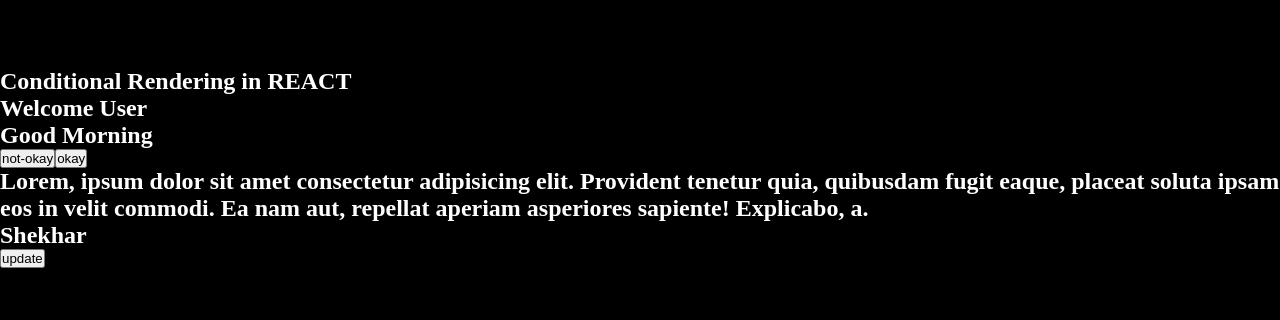
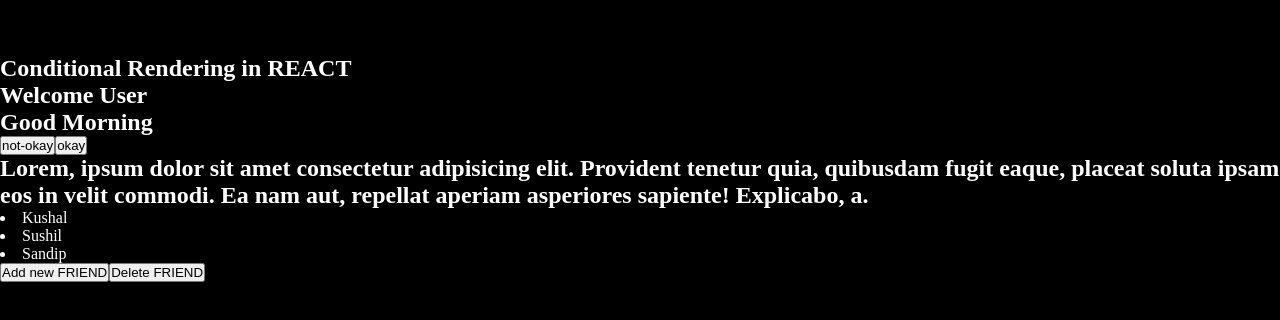
Before and after one commit to Sushey01/50-Hour-React-Challenge, a React (Vite) app: page / in a window 1280 px wide. Shown: the part 232-552 px from the top of the page. Built offline with nearby package versions, Linux system fonts and the light colour scheme.

Commit message:
Day6ArrayManipulation

```diff
--- a/src/App.jsx
+++ b/src/App.jsx
@@ -10,6 +10,7 @@
 import ContentCopy from "./components/Day5EventsHandling/ContentCopy";
 import Events from "./components/Day5EventsHandling/Events";
 import CountState from "./components/Day6StateAndHooks/CountState";
+import FriendsStateArray from "./components/Day6StateAndHooks/FriendsStateArray";
 import Expressions from "./components/Expressions";
 import Footer from "./components/Footer"
 import Greet from "./components/Greet"
@@ -88,7 +89,8 @@
       <ProfileCard/>
       <Events/> */}
       <ContentCopy/>
-      <CountState/>
+      {/* <CountState/> */}
+      <FriendsStateArray/>
       {/* <Counter/> */}
      </div>
 
--- /dev/null
+++ b/src/components/Day6StateAndHooks/FriendsStateArray.jsx
@@ -0,0 +1,23 @@
+import React, { useState } from 'react'
+
+const FriendsStateArray = () => {
+  const [friends, setFriends] = useState(["Kushal", "Sushil", "Sandip"])
+  function addFriend(){
+     setFriends([...friends, "Joseph"]) // Cloning the existing data to add the new friend
+  }
+
+
+  const removeFriend = () =>setFriends(friends.filter(f=>f!="Joseph"))
+  return (
+    <div>
+      {friends.map((f)=>(
+        <li key={Math.random()}>{f}</li>
+      ))}
+
+      <button onClick={addFriend}>Add new FRIEND</button>
+      <button onClick={removeFriend}>Delete FRIEND</button>
+    </div>
+  )
+}
+
+export default FriendsStateArray
```
